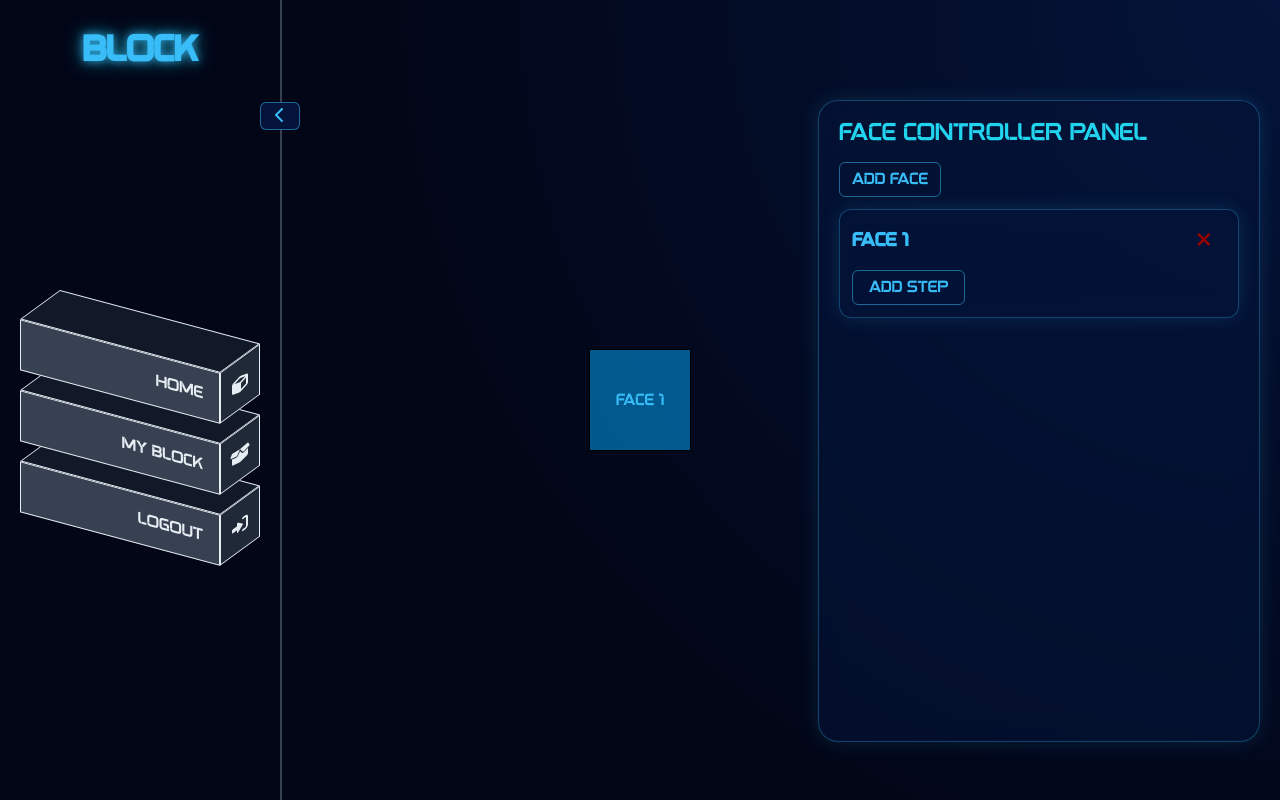
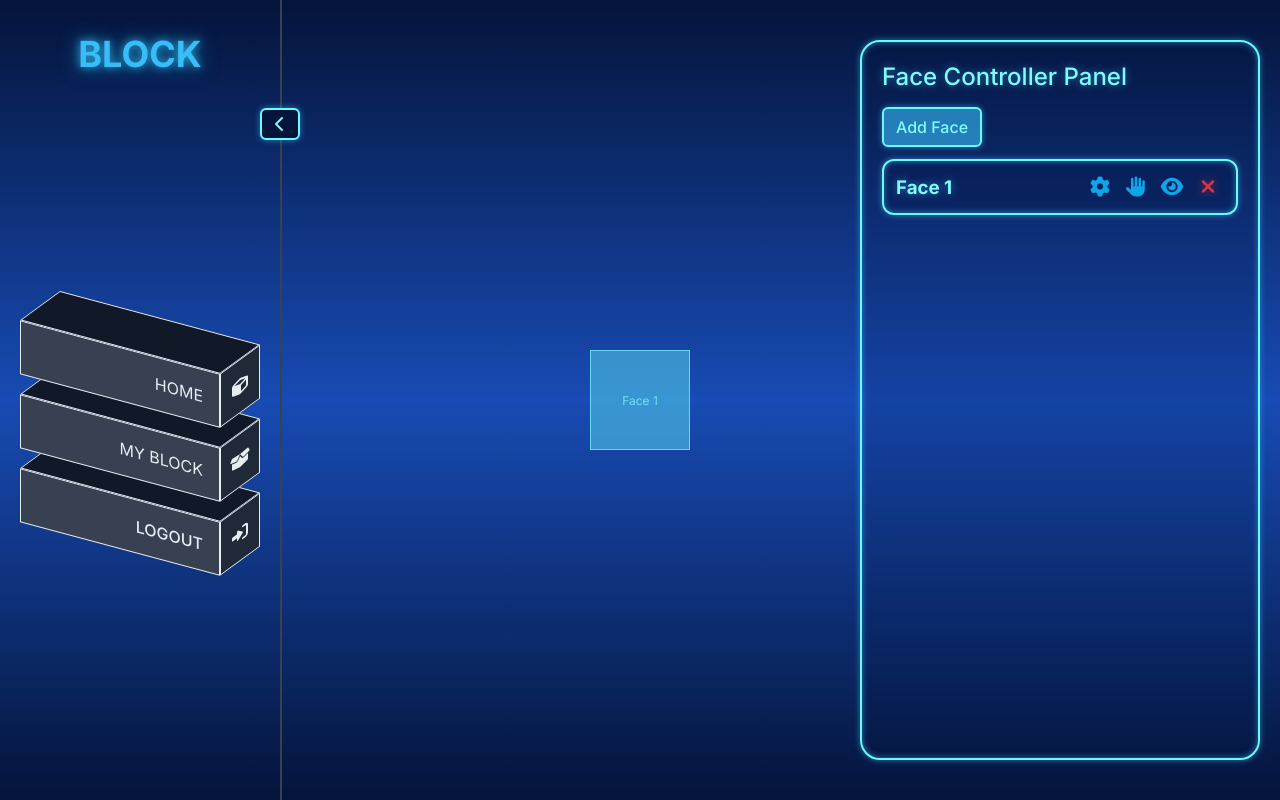
Before and after one commit to PanpaKawaii/Block, a React (Vite) app: page / in a window 1280 px wide. Both pictures are taken after a click on the button "Add Face". Built offline with nearby package versions, Linux system fonts and the light colour scheme.

Commit message:
Fix Style Available Class, Add FaceSVG, Add Display Button

```diff
--- a/src/App.css
+++ b/src/App.css
@@ -13,7 +13,7 @@
 }
 
 :root {
-  --font-tech: 'Organix', 'Akashi', 'Inter', Arial;
+  --font-tech: 'Inter', 'Organix', 'Akashi', Arial;
 
   --gray-1: #111827;
   --gray-2: #1F2937;
@@ -41,15 +41,21 @@
   --text-cyber: #7DD3FC;
   /* chữ dữ liệu */
 
-  --border-glow: rgba(56, 189, 248, 0.6);
-  --border-soft: rgba(148, 163, 184, 0.2);
+  --background-1: #04143A;
+  --background-1-trans: #04143A20;
+  --background-2: #184BB4;
 
-  --background: #020617;
+  --face: #68FCFF80;
+
   --primary: #38BDF8;
-  --accent: #22D3EE;
-  --text: #E5E7EB;
+  --secondary: #0EA5E9;
+  --accent: #80FCFF;
+
   --muted: #94A3B8;
-  --border: rgba(56, 189, 248, .4);
+
+  --border: #68FCFF;
+  --border-glow: #38BDF899;
+  --border-soft: #94A3B833;
 }
 
 body {
@@ -58,8 +64,8 @@ body {
   padding: 0;
   font-family: var(--font-tech);
 
-  background: radial-gradient(circle at top right, #04143A, #020617 60%);
-  color: var(--primary);
+  background: linear-gradient(to bottom, var(--background-1), var(--background-2), var(--background-1));
+  color: var(--accent);
 }
 
 a {
@@ -189,42 +195,50 @@ video::-webkit-media-controls-play-button {
 }
 
 .glow {
-  color: #38BDF8;
-  text-shadow: 0 0 8px rgba(56, 189, 248, .8), 0 0 20px rgba(34, 211, 238, .6);
+  color: var(--primary);
+  text-shadow: 0 0 8px #38bdf8cc, 0 0 20px #22d3ee99;
 }
 
 .btn {
-  border: 1px solid rgba(56, 189, 248, .5);
-  color: #38BDF8;
-  background: transparent;
+  color: var(--accent);
+  /* primary */
+  background: #38BDF899;
+  border: 2px solid var(--border);
+  box-shadow: 0 0 6px var(--border-glow);
 
   &:hover {
-    box-shadow: 0 0 12px rgba(56, 189, 248, .8);
+    /* primary */
+    background: #38BDF8;
+    /* secondary */
+    box-shadow: 0 0 12px #0EA5E9;
   }
 }
 
 .card {
-  background: rgba(4, 20, 58, 0.6);
-  backdrop-filter: blur(10px);
-  border: 1px solid rgba(56, 189, 248, .3);
-  box-shadow: 0 0 20px rgba(56, 189, 248, .15);
+  background: var(--background-1-trans);
+  backdrop-filter: blur(4px);
+  border: 2px solid var(--border);
+  box-shadow: 0 0 6px var(--border-glow), inset 0 0 6px var(--border-glow);
+  text-shadow: 0 0 8px var(--border-glow);
 }
 
 .input {
   color: var(--primary);
-  background: rgba(4, 20, 58, 0.6);
-  border: 1px solid rgba(56, 189, 248, .3);
-  box-shadow: 0 0 20px rgba(56, 189, 248, .15);
+  background: transparent;
+  border: 2px solid var(--border);
+  box-shadow: 0 0 6px var(--border-glow), inset 0 0 6px var(--border-glow);
+  text-shadow: 0 0 4px var(--border-glow);
 }
 
 .select {
   color: var(--primary);
-  background: rgba(4, 20, 58, 0.6);
-  border: 1px solid rgba(56, 189, 248, .3);
-  box-shadow: 0 0 20px rgba(56, 189, 248, .15);
+  background: transparent;
+  border: 2px solid var(--border);
+  box-shadow: 0 0 6px var(--border-glow), inset 0 0 6px var(--border-glow);
+  text-shadow: 0 0 4px var(--border-glow);
 }
 
 .option {
   color: var(--accent);
-  background: rgba(4, 20, 58, 0.6);
+  background: var(--background-1);
 }
--- a/src/app/pages/GenerateObject/FaceController.css
+++ b/src/app/pages/GenerateObject/FaceController.css
@@ -1,19 +1,19 @@
-.face-controller-container {
+.face-controller-container,
+.sub-face-controller-container {
     overflow-y: scroll;
     scrollbar-width: none;
     width: 400px;
     max-width: 400px;
-    height: 600px;
     margin: auto;
     padding: 20px;
+    box-sizing: border-box;
     position: absolute;
-    top: 100px;
-    right: 20px;
     border-radius: 20px;
+    transition: all 0.5s ease;
 
     h2 {
         margin: 0 0 16px;
-        color: var(--accent);
+        color: var(--text);
         font-weight: 500;
     }
 
@@ -37,50 +37,92 @@
                 justify-content: space-between;
                 align-items: center;
 
-                .remove-face {
-                    background: transparent;
-                    border: none;
-                    font-size: 20px;
-                    cursor: pointer;
-                    color: #900;
+                .btns {
+                    display: flex;
+                    gap: 4px;
+
+                    .btn-face {
+                        min-width: 32px;
+                        padding: 2px;
+                        background: transparent;
+                        font-size: 20px;
+                        color: var(--secondary);
+
+                        &.selected-face {
+                            color: var(--text);
+                            text-shadow: 0 0 8px var(--border-glow);
+                        }
+
+                        &.openned-face {
+                            color: var(--text);
+                            text-shadow: 0 0 8px var(--border-glow);
+                        }
+
+                        &.visible-face {
+                            color: var(--text);
+                            text-shadow: 0 0 8px var(--border-glow);
+                            color: #dc3545;
+                            text-shadow: 0 0 8px #dc354599;
+                        }
+
+                        &.remove-face {
+                            color: #dc3545;
+                            text-shadow: 0 0 8px #dc354599;
+                        }
+                    }
                 }
             }
 
             .steps {
-                margin-top: 10px;
+                margin: 12px 0;
+                display: flex;
+                flex-direction: column;
+                justify-content: center;
+                align-items: center;
+                gap: 8px;
 
                 .step-row {
+                    width: 100%;
                     display: flex;
                     justify-content: space-between;
                     align-items: center;
                     gap: 8px;
-                    margin-bottom: 8px;
 
                     select {
                         height: 40px;
                     }
 
                     input {
-                        width: 60px;
+                        width: 0;
+                        flex: 1;
                         text-align: center;
-
-                        &.clipPath {
-                            width: 160px;
-                        }
                     }
 
-                    .remove-step {
-                        background: transparent;
-                        border: none;
-                        font-size: 20px;
-                        color: #c00;
-                        cursor: pointer;
+                    .btns {
+                        display: flex;
+                        gap: 4px;
+
+                        .btn-step {
+                            min-width: 32px;
+                            padding: 2px;
+                            background: transparent;
+                            font-size: 20px;
+
+                            &.visible-step {
+                                color: #dc3545;
+                                text-shadow: 0 0 8px #dc354599;
+                            }
+
+                            &.remove-step {
+                                color: #dc3545;
+                                text-shadow: 0 0 8px #dc354599;
+                            }
+                        }
                     }
                 }
             }
 
             .add-step-box {
-                margin-top: 10px;
                 display: flex;
                 flex-wrap: wrap;
                 gap: 8px;
@@ -88,3 +130,32 @@
         }
     }
 }
+
+.face-controller-container,
+.sub-face-controller-container {
+    &.size1 {
+        height: 90vh;
+        top: 5vh;
+        right: 20px;
+    }
+
+    &.size2 {
+        height: 35vh;
+        top: 5vh;
+        right: 20px;
+    }
+
+    &.size3 {
+        height: 50vh;
+        top: 45vh;
+        right: 20px;
+    }
+
+    &.size4 {
+        height: 0vh;
+        top: 95vh;
+        right: 20px;
+        padding: 0;
+        opacity: 0;
+    }
+}
--- a/src/app/pages/GenerateObject/FaceController.jsx
+++ b/src/app/pages/GenerateObject/FaceController.jsx
@@ -1,6 +1,28 @@
+import { useState } from 'react';
 import './FaceController.css';
 
-export default function FaceController({ faces, setFaces , setSelectedFace }) {
+export default function FaceController({ faces, setFaces }) {
+
+    const [selectedFace, setSelectedFace] = useState(null);
+    const toggleSelectFace = (face) => {
+        setSelectedFace(prev => {
+            if (prev && prev.id == face.id) {
+                return null;
+            } else {
+                return face;
+            }
+        })
+    }
+    const [opennedFaceId, setOpennedFaceId] = useState([]);
+    const toggleOpenFace = (faceId) => {
+        setOpennedFaceId(prev => {
+            if (prev.includes(faceId)) {
+                return prev.filter(id => id != faceId);
+            } else {
+                return [...prev, faceId];
+            }
+        })
+    }
 
     const addFace = () => {
         setFaces((prev) => [
@@ -64,7 +86,8 @@ export default function FaceController({ faces, setFaces , setSelectedFace }) {
     };
 
     return (
-        <div className='face-controller-container card'>
+        <>
+            <div className={`face-controller-container card ${selectedFace ? 'size2' : 'size1'}`}>
                 <h2>Face Controller Panel</h2>
                 <button className='btn add-btn' onClick={addFace}>Add Face</button>
 
@@ -73,9 +96,16 @@ export default function FaceController({ faces, setFaces , setSelectedFace }) {
                         <div key={face.id} className='face-card card'>
                             <div className='face-header'>
                                 <h3>{face.name}</h3>
-                            <button className='remove-face' onClick={() => removeFace(face.id)}><i className='fa-solid fa-xmark'/></button>
+                                <div className='btns'>
+                                    <button className={`btn-face ${selectedFace?.id == face.id && 'selected-face'}`} onClick={() => toggleSelectFace(face)}><i className='fa-solid fa-gear' /></button>
+                                    <button className={`btn-face ${opennedFaceId.includes(face.id) && 'openned-face'}`} onClick={() => toggleOpenFace(face.id)}><i className='fa-solid fa-hand' /></button>
+                                    <button className={`btn-face ${opennedFaceId.includes(face.id) && 'visible-face'}`} onClick={() => toggleOpenFace(face.id)}><i className='fa-solid fa-eye' /></button>
+                                    <button className='btn-face remove-face' onClick={() => removeFace(face.id)}><i className='fa-solid fa-xmark' /></button>
+                                </div>
                             </div>
 
+                            {opennedFaceId.includes(face.id) &&
+                                <>
                                     <div className='steps'>
                                         {face.steps.map((step) => (
                                             <div key={step.id} className='step-row'>
@@ -101,7 +131,10 @@ export default function FaceController({ faces, setFaces , setSelectedFace }) {
                                                     className={`input ${step.type}`}
                                                 />
 
-                                    <button className='remove-step' onClick={() => removeStep(face.id, step.id)}><i className='fa-solid fa-xmark'/></button>
+                                                <div className='btns'>
+                                                    <button className={`btn-step ${true && 'visible-step'}`} onClick={() => { }}><i className='fa-solid fa-eye' /></button>
+                                                    <button className='btn-step remove-step' onClick={() => removeStep(face.id, step.id)}><i className='fa-solid fa-xmark' /></button>
+                                                </div>
                                             </div>
                                         ))}
                                     </div>
@@ -117,9 +150,16 @@ export default function FaceController({ faces, setFaces , setSelectedFace }) {
                                         <button onClick={() => addStep(face.id, 'scale')}>scale</button>
                                         <button onClick={() => addStep(face.id, 'clipPath')}>clip-path</button> */}
                                     </div>
+                                </>
+                            }
                         </div>
                     ))}
                 </div>
             </div>
+
+            <div className={`sub-face-controller-container card ${selectedFace ? 'size3' : 'size4'}`}>
+                {selectedFace?.name}
+            </div>
+        </>
     );
 }
--- a/src/app/pages/GenerateObject/GenerateObject.css
+++ b/src/app/pages/GenerateObject/GenerateObject.css
@@ -9,7 +9,6 @@
     align-items: center;
     justify-self: center;
 
-    /* filter: drop-shadow(0 0 20px #007bff); */
     user-select: none;
 
     .object {
@@ -21,20 +20,34 @@
         align-items: center;
         transform-style: preserve-3d;
         transition: all 0.1s ease;
-        /* animation: rotate_1x_2y 10s linear infinite; */
 
-        .face {
+        /* .face {
             position: absolute;
             width: 100px;
             height: 100px;
-            background: #00aaff80;
+            background: var(--face);
+            opacity: 0.8;
             transition: all 1s ease;
 
-            border: 1px solid #000;
+            border: 1px solid var(--border);
+            box-shadow: 0 0 8px 1px var(--border-glow);
 
             display: flex;
             justify-content: center;
             align-items: center;
+        } */
+
+        .face-svg {
+            position: absolute;
+            width: 100px;
+            height: 100px;
+
+            opacity: 0.85;
+            transform-style: preserve-3d;
+            transition: all 1s ease;
+
+            pointer-events: none;
         }
+
     }
 }
--- a/src/app/pages/GenerateObject/GenerateObject.jsx
+++ b/src/app/pages/GenerateObject/GenerateObject.jsx
@@ -46,7 +46,7 @@ export default function GenerateObject({ faces }) {
                     ref={objectRef}
                     className='object'
                 >
-                    {faces.map(face => {
+                    {/* {faces.map(face => {
                         const styleObj = {};
                         face.steps.forEach(step => {
                             if (step.type == 'translateX') {
@@ -83,7 +83,54 @@ export default function GenerateObject({ faces }) {
                                 {face.name}
                             </div>
                         );
+                    })} */}
+
+                    {faces.map(face => {
+                        const styleObj = {};
+                        let polygonPoints = null;
+
+                        face.steps.forEach(step => {
+                            if (step.type.startsWith('translate') ||
+                                step.type.startsWith('rotate') ||
+                                step.type == 'scale') {
+
+                                styleObj.transform = (styleObj.transform || '') +
+                                    ` ${step.type}(${step.value}${step.type.includes('rotate') ? 'deg' : 'px'})`;
+                            }
+
+                            if (step.type === 'clipPath') {
+                                polygonPoints = step.value;
+                            }
+                        });
+
+                        return (
+                            <svg
+                                key={face.id}
+                                className='face-svg'
+                                width='100'
+                                height='100'
+                                viewBox='0 0 100 100'
+                                style={styleObj}
+                            >
+                                <polygon
+                                    points={polygonPoints || '0,0 100,0 100,100 0,100'}
+                                    fill='var(--face)'
+                                    stroke='var(--border)'
+                                    strokeWidth='2'
+                                />
+                                <text
+                                    x='50'
+                                    y='55'
+                                    textAnchor='middle'
+                                    fill='var(--accent)'
+                                    fontSize='12'
+                                >
+                                    {face.name}
+                                </text>
+                            </svg>
+                        );
                     })}
+
                 </div>
             </div>
         </div>
--- a/src/app/pages/GenerateObject/GenerateObjectController.jsx
+++ b/src/app/pages/GenerateObject/GenerateObjectController.jsx
@@ -23,13 +23,12 @@ export default function GenerateObjectController() {
     //     }
     // ]);
     const [faces, setFaces] = useState([]);
-    const [selectedFace, setSelectedFace] = useState(null);
     console.log('faces', faces);
 
     return (
         <>
             <GenerateObject faces={faces} />
-            <FaceController faces={faces} setFaces={setFaces} setSelectedFace={setSelectedFace} />
+            <FaceController faces={faces} setFaces={setFaces} />
         </>
     )
 }
```
Lines whose indentation alone changed are shown as unchanged.
